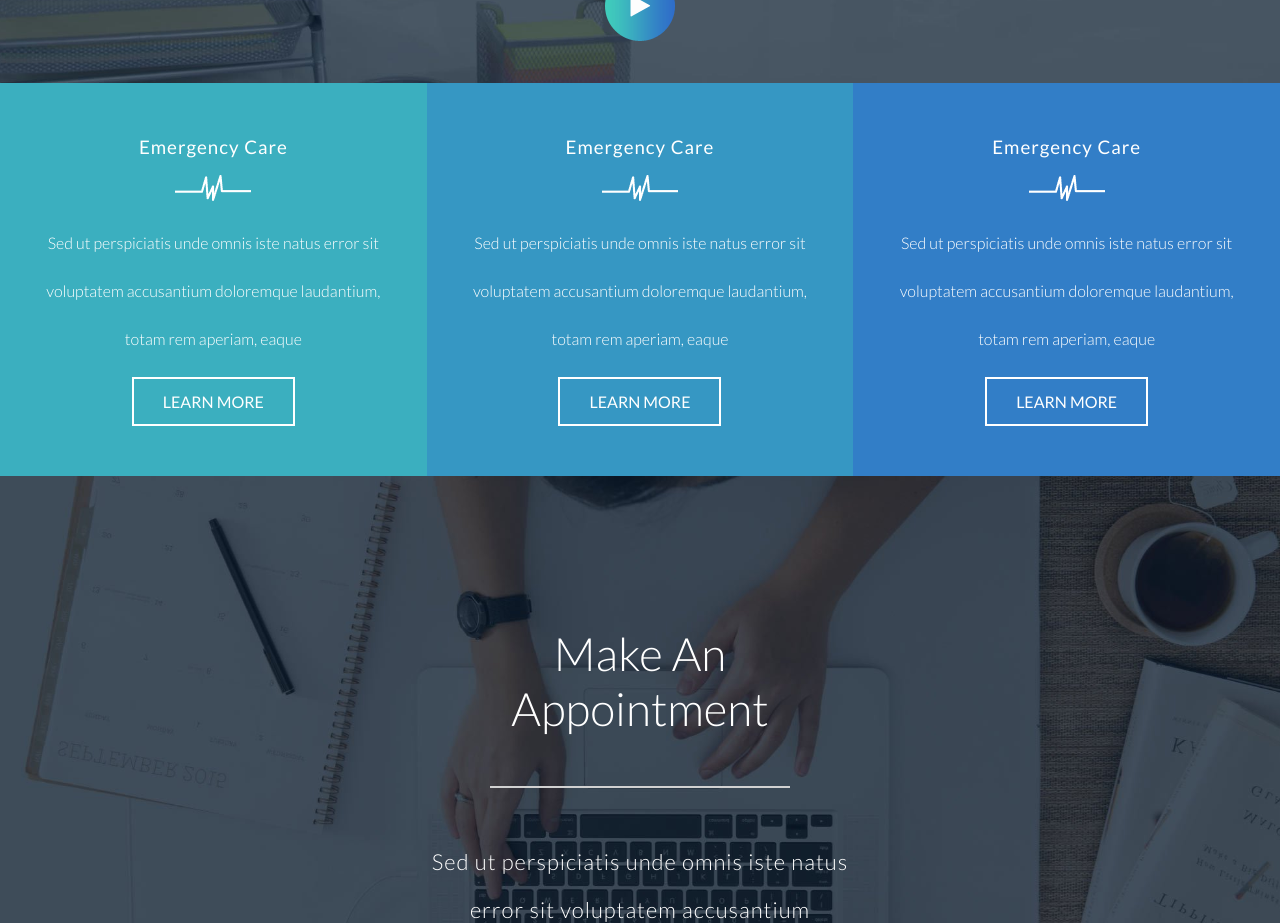
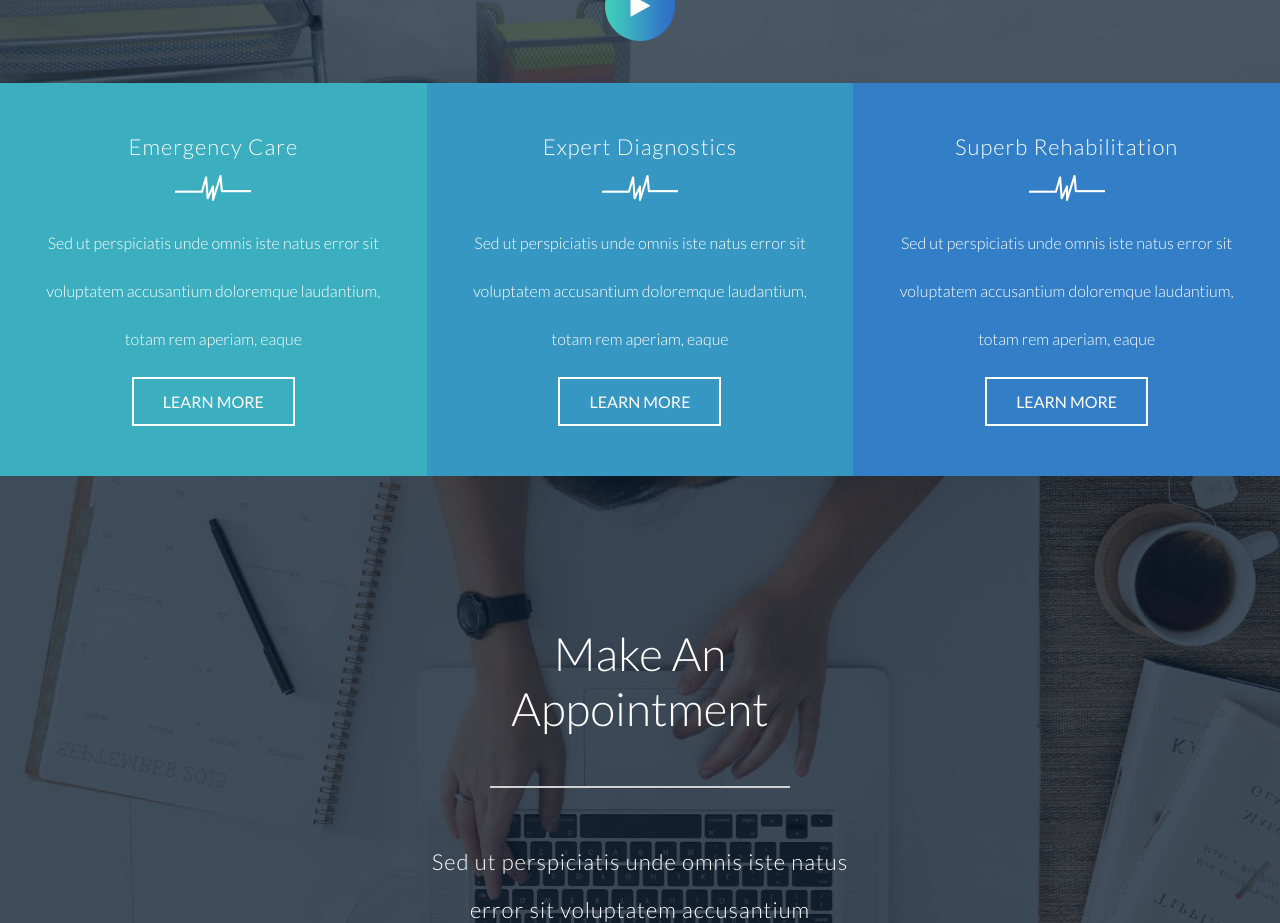
Before and after one commit to eliaraguso/proj-html-vuejs, a Vue app: page / in a window 1280 px wide. Shown: the part 6120-7043 px from the top of the page. Built offline with nearby package versions, Linux system fonts and the light colour scheme.

Commit message:
modifiche su transition di hover in sezione Learn More

```diff
--- a/src/components/LearnMore-section.vue
+++ b/src/components/LearnMore-section.vue
@@ -10,7 +10,7 @@
       <a href="#">LEARN MORE</a>
     </div>
      <div class="learn-box" id="second-box">
-      <h3>Emergency Care</h3>
+      <h3>Expert Diagnostics</h3>
       <img src="../assets/img/wave-divider.png" alt="">
       <p>
         Sed ut perspiciatis unde omnis iste natus error sit voluptatem
@@ -19,7 +19,7 @@
       <a href="#">LEARN MORE</a>
     </div>
      <div class="learn-box" id="third-box">
-      <h3>Emergency Care</h3>
+      <h3>Superb Rehabilitation</h3>
       <img src="../assets/img/wave-divider.png" alt="">
       <p>
         Sed ut perspiciatis unde omnis iste natus error sit voluptatem
@@ -46,8 +46,9 @@ export default {
             padding: 40px 30px 50px 30px;
             line-height: 48px;
             h3 {
-                font-weight: 400;
+                font-weight: 300;
                 letter-spacing: 1px;
+                font-size: 22px;
             }
             p {
                 margin-bottom: 15px;
@@ -63,6 +64,14 @@ export default {
 
                 }
             }
+        }
+        #first-box,
+        #second-box,
+        #third-box {
+          a {
+          transition: .2s ease-in-out;
+
+          }
         }
         #first-box {
             background-color: #3bafbf;
```
